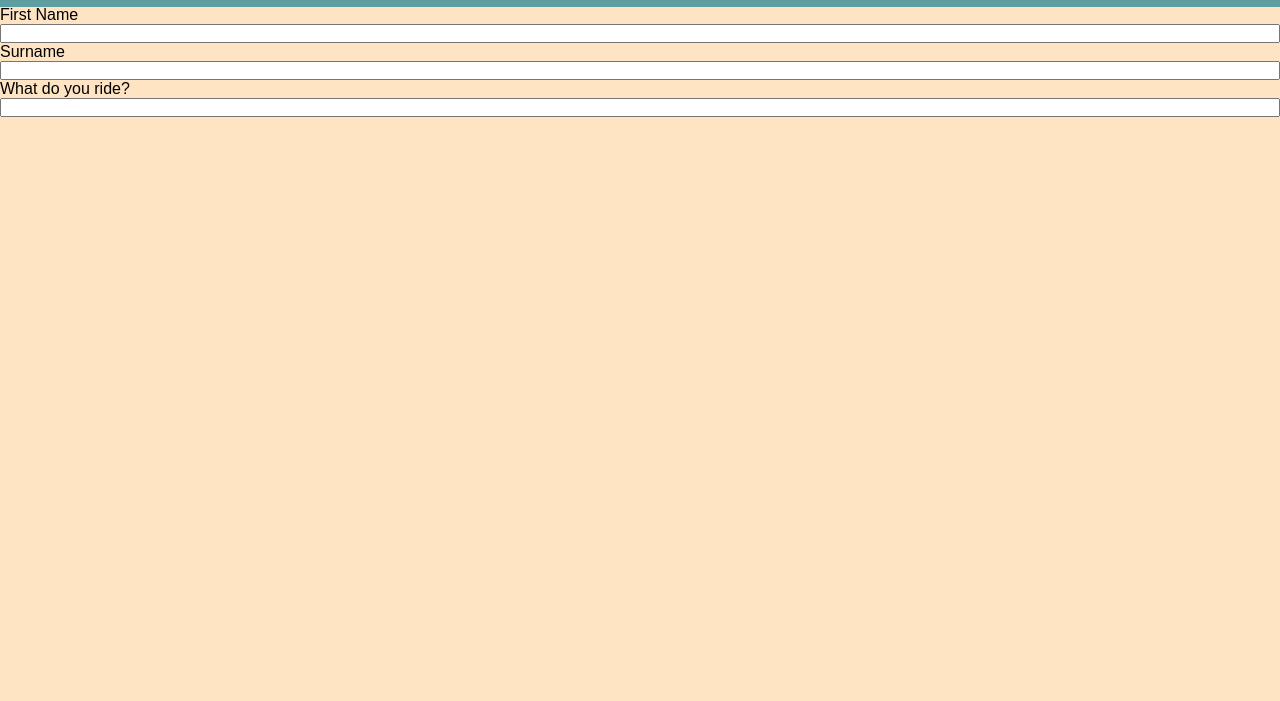
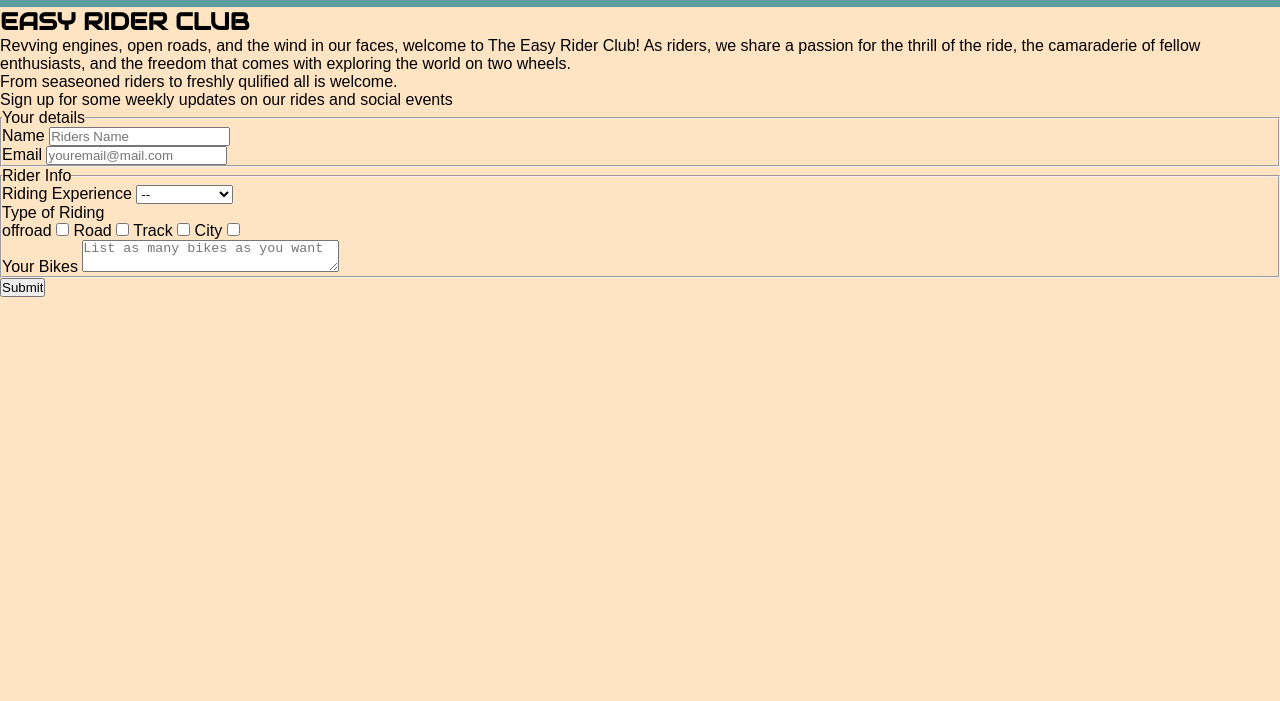
Before and after one commit to lukewtom93/easy-moto, a plain HTML site: page easy-rider-club.html in a window 1280 px wide. Shown: the part 47-748 px from the top of the page. Drawn offline with Linux system fonts and the light colour scheme; a web font is replaced by a local one.

Commit message:
html added to easy riders page

```diff
--- a/easy-rider-club.html
+++ b/easy-rider-club.html
@@ -38,13 +38,64 @@
 
     <!-- Main Content -->
     <main>
-        <form action="POST" id="easy-rider-club-form">
-            <label for="first-name">First Name</label>
-            <input type="text" name="first-name" id="first-name" required>
-            <label for="surname">Surname</label>
-            <input type="text" name="surname" id="surname" required>
-            <label for="bike-type">What do you ride?</label>
-            <input type="text" name="bike-type" id="bike-type">
+        <h2>Easy Rider Club</h2>
+        <p>Revving engines, open roads, and the wind in our faces, welcome to The Easy Rider Club! As riders, we share
+            a passion for the thrill of the ride, the camaraderie of fellow enthusiasts, and the freedom that comes with
+            exploring the world on two wheels.</p>
+        <p>From seaseoned riders to freshly qulified all is welcome.</p>
+        <p>Sign up for some weekly updates on our rides and social events</p>
+
+        <!-- Easy Rider sign up form -->
+        <form action="https://formdump.codeinstitute.net" method="POST">
+            <fieldset>
+                <legend>Your details</legend>
+                <div>
+                    <label for="name">Name</label>
+                    <input type="text" id="name" name="name" placeholder="Riders Name" required>
+                </div>
+                <div>
+                    <label for="email-address">Email</label>
+                    <input type="email" id="email-address" name="email-address" placeholder="youremail@mail.com" required>
+                </div>
+            </fieldset>
+
+            <fieldset>
+                <legend>Rider Info</legend>
+                <div>
+                    <label for="riding-experience">Riding Experience</label>
+                    <select name="riding-experience" id="riding-experience">
+                        <option value="blank">--</option>
+                        <option value="under-a-year">under a year</option>
+                        <option value="1-2">1-2 years</option>
+                        <option value="2-5">2-5 years</option>
+                        <option value="5-10">5-10 years</option>
+                        <option value="10+">10+ years</option>
+                    </select>
+                </div>
+                <div>
+                    <p>Type of Riding</p>
+
+
+                    <label for="offroad">offroad</label>
+                    <input type="checkbox" id="offroad" name="offroad" value="offroad">
+
+                    <label for="road">Road</label>
+                    <input type="checkbox" name="road" id="road" value="road">
+
+                    <label for="track">Track</label>
+                    <input type="checkbox" name="tarck" id="track" value="track">
+
+                    <label for="city">City</label>
+                    <input type="checkbox" name="city" id="city" value="city">
+                </div>
+
+                <label for="your-bikes">Your Bikes</label>
+                <textarea name="your-bikes" id="your-bikes" cols="30" rows="2" placeholder="List as many bikes as you want"></textarea>
+            </fieldset>
+
+            <input type="submit">
+
+
         </form>
     </main>
 
```
